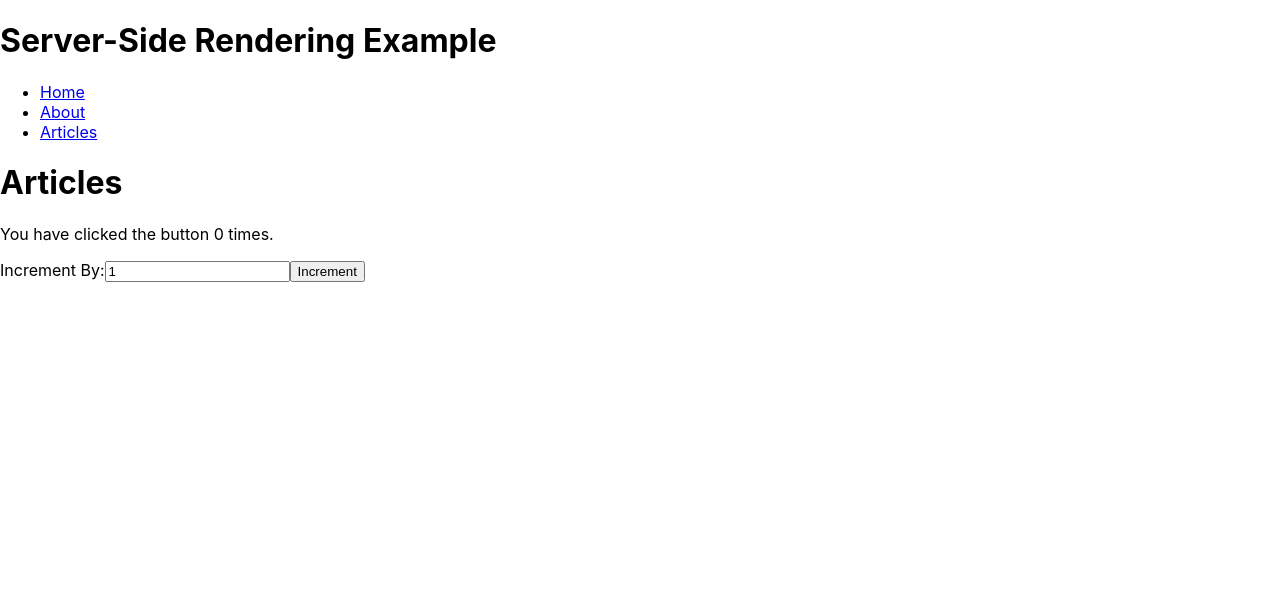
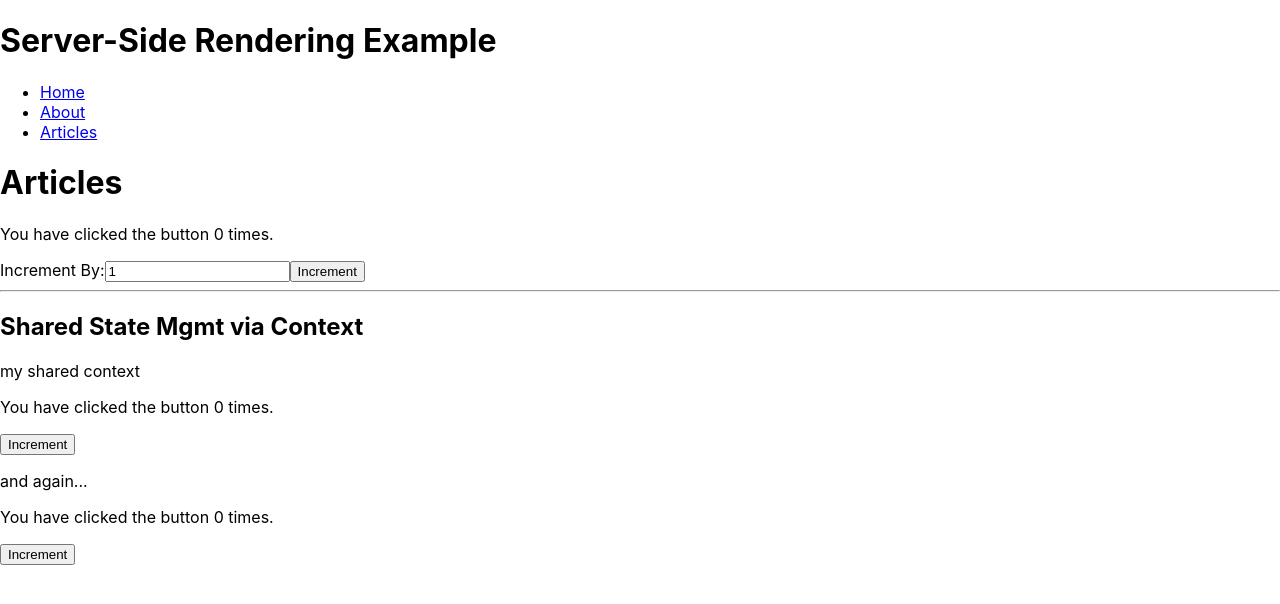
Before and after one commit to ItGumby/react-courses, a React (Create React App) app: page /articles in a window 1280 px wide. Shown: the top 604 px of the page. Built offline with nearby package versions, Linux system fonts and the light colour scheme.

Commit message:
small stateMgmt via React.createContext => CounterProvider, SharedCounterButton

```diff
--- a/src/App.js
+++ b/src/App.js
@@ -4,6 +4,8 @@ import { Home } from './pages/Home';
 import { About } from './pages/About';
 import { Articles } from './pages/Articles';
 import { CounterButton } from './components/CounterButton';
+import { CounterProvider } from './components/CounterProvider';
+import { SharedCounterButton } from './components/SharedCounterButton';
 
 //import './App.css';  // some problem with the CSS import
 
@@ -27,6 +29,16 @@ function App() {
         <Route path="/articles" element={<Articles />} />
       </Routes>
       <CounterButton />
+
+      <hr />
+      <CounterProvider>
+        <h2>Shared State Mgmt via Context</h2>
+        <span>my shared context</span>
+        <SharedCounterButton />
+        <p>and again...</p>
+        <SharedCounterButton />
+      </CounterProvider>
+
     </>
   );
 }
--- /dev/null
+++ b/src/components/CounterContext.js
@@ -0,0 +1,3 @@
+import {createContext} from "react";
+
+export const CounterContext = createContext();
--- /dev/null
+++ b/src/components/CounterProvider.js
@@ -0,0 +1,13 @@
+import { useState } from 'react';
+import { CounterContext } from './CounterContext';
+
+export const CounterProvider = ({ children }) => {
+  const [numClicks, setNumClicks] = useState(0);
+  const increment = amount => { setNumClicks(numClicks + 1); }
+
+  return (
+    <CounterContext.Provider value={{numClicks, increment}}>
+      {children}
+    </CounterContext.Provider>
+  )
+}
--- /dev/null
+++ b/src/components/SharedCounterButton.js
@@ -0,0 +1,13 @@
+import { useContext } from 'react';
+import { CounterContext } from './CounterContext';
+
+export const SharedCounterButton = () => {
+  const {numClicks, increment} = useContext(CounterContext);
+
+  return (
+    <div>
+      <p>You have clicked the button {numClicks} times.</p>
+      <button onClick={() => increment()} >Increment</button>
+    </div>
+  );
+}
```
